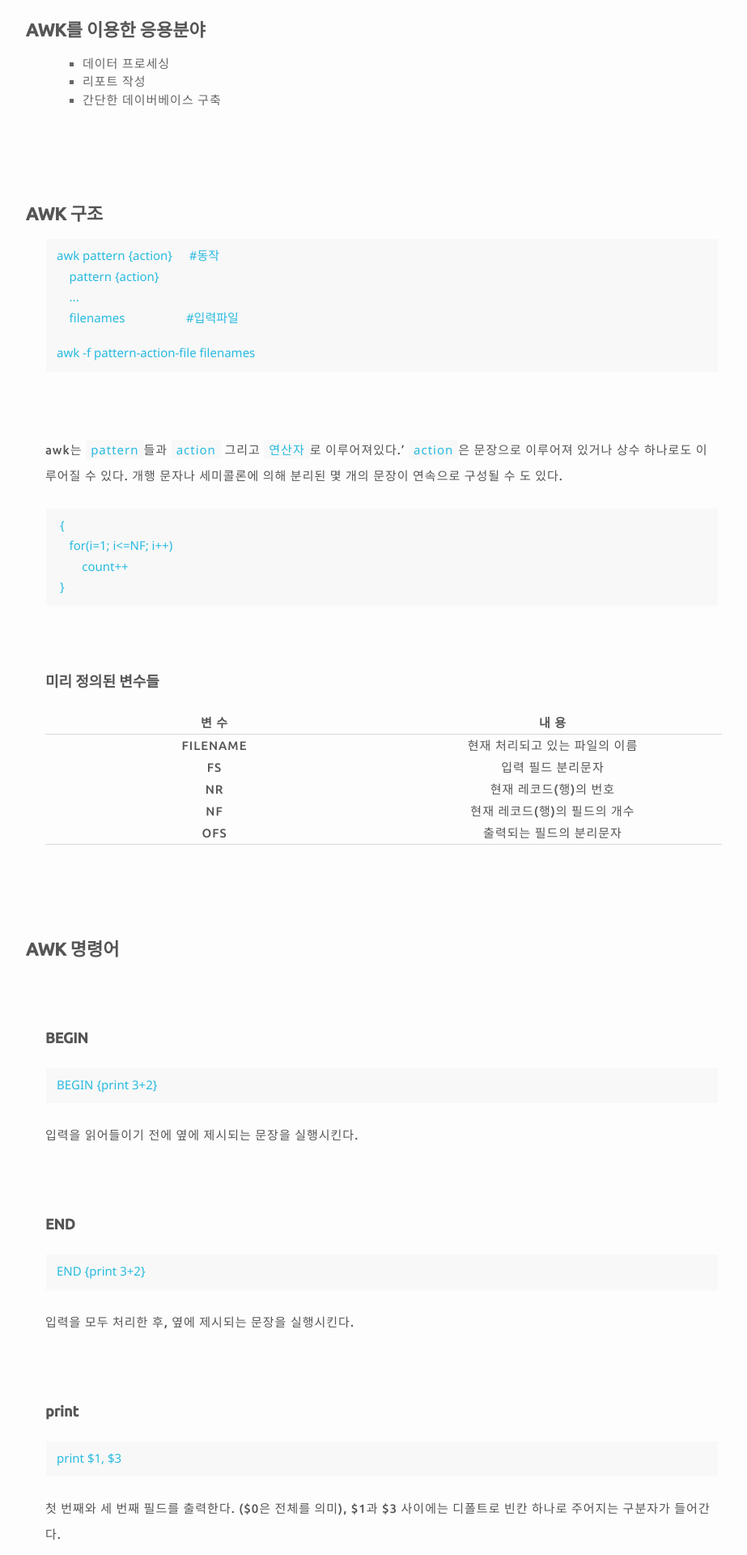
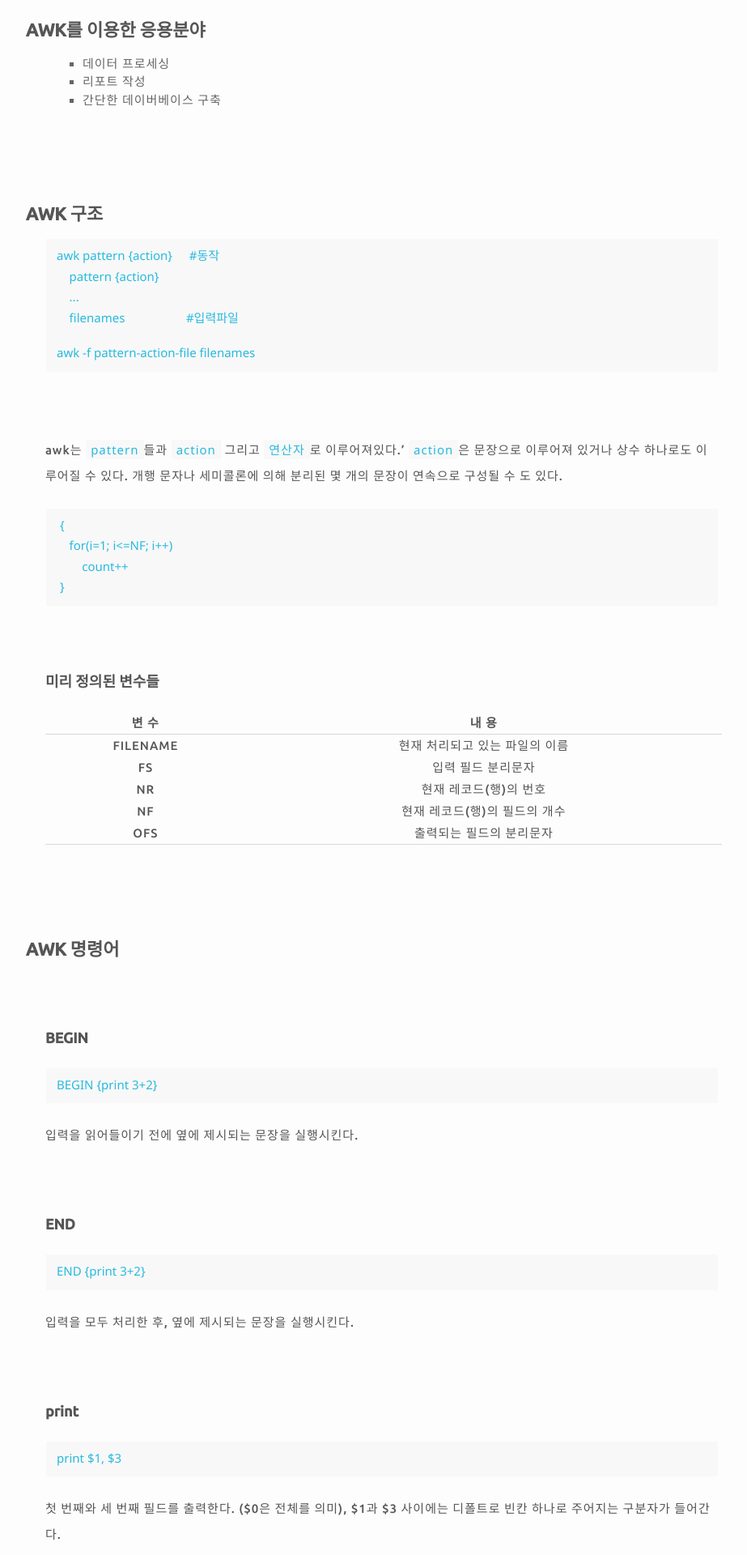
Before and after one commit to plus4070/plus4070.github.io, a Jekyll site: the page built from _posts/2016-03-07-AWK.md, in a window 1280 px wide. Shown: the part 976-2896 px from the top of the page at 81% size, without its empty margins (168-1091 px from the left). Built offline with Jekyll 4.4.1, drawn with Linux system fonts in a browser that asks for light colours; nearby versions of some CDN libraries; comment, search, counter and statistics services are not loaded.

Commit message:
Edit table th width to 40%

```diff
--- a/_sass/_base.scss
+++ b/_sass/_base.scss
@@ -225,6 +225,10 @@ table, th {
     letter-spacing: 1px;
 }
 
+table tr th:first-child {
+  width: 40%;
+}
+
 table tr td:first-child {
   width: 40%;
 }
```
